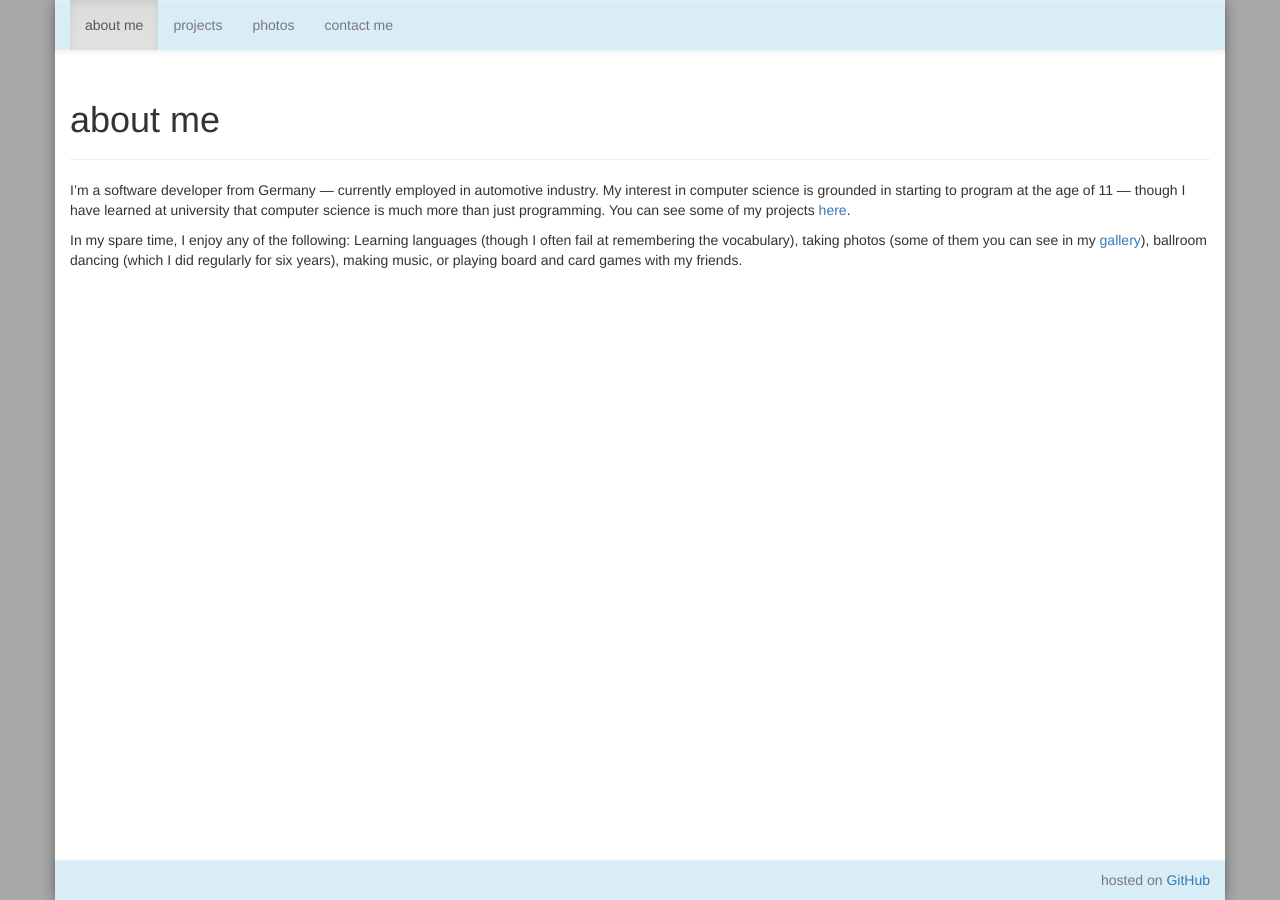
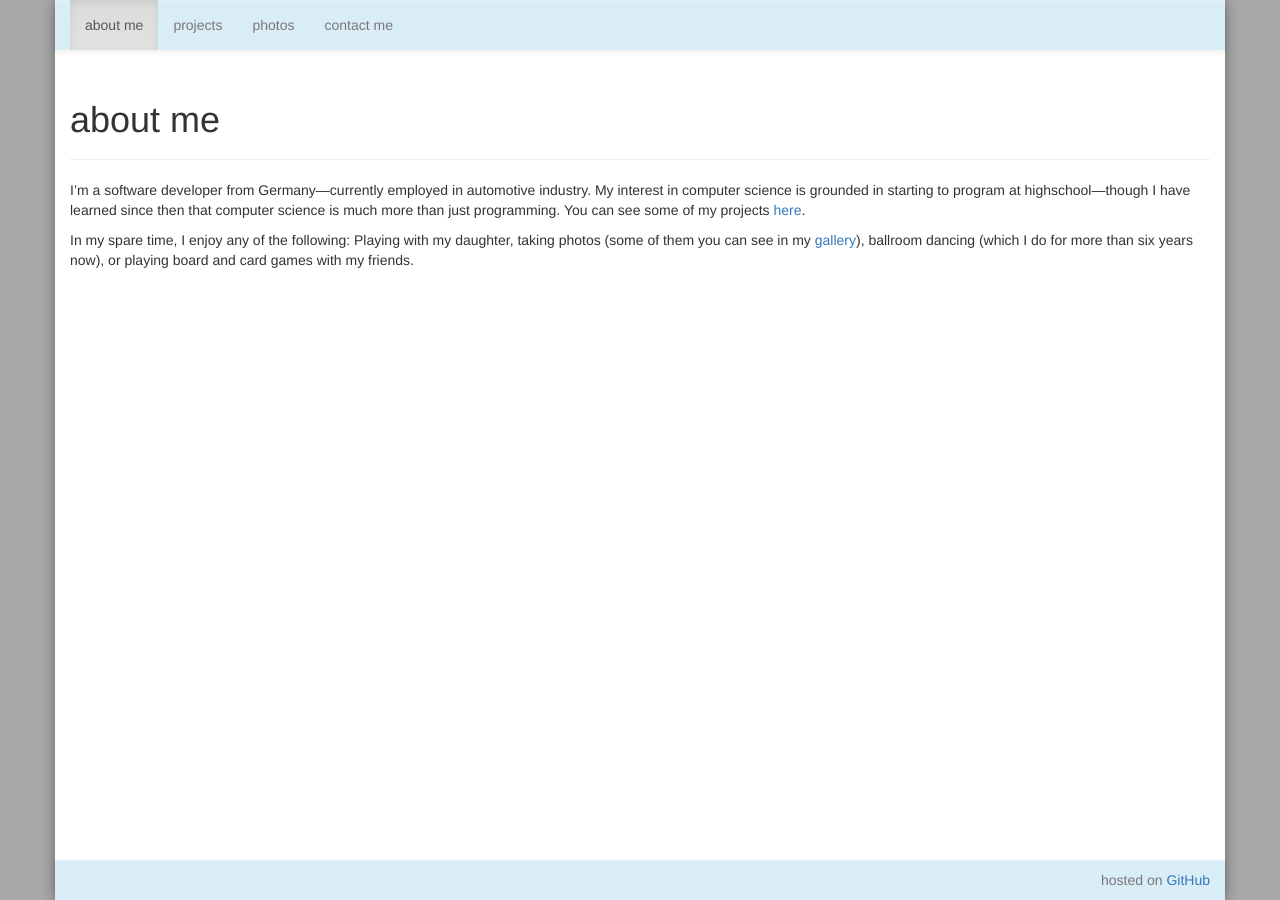
Before and after one commit to winniehell-wasteland/winniehell.de, a Jekyll site: the page built from index.md, in a window 1280 px wide. Built offline with Jekyll 4.4.1, drawn with Linux system fonts in a browser that asks for light colours; nearby versions of some CDN libraries; comment, search, counter and statistics services are not loaded.

Commit message:
Update index.md

```diff
--- a/index.md
+++ b/index.md
@@ -3,13 +3,12 @@ index: 1
 layout: page
 title: about me
 ---
-I'm a software developer from Germany &mdash; currently employed in automotive
+I'm a software developer from Germany&mdash;currently employed in automotive
 industry. My interest in computer science is grounded in starting to program at
-the age of 11 &mdash; though I have learned at university that computer science
+highschool&mdash;though I have learned since then that computer science
 is much more than just programming. You can see some of my projects
 [here](/projects/).
 
-In my spare time, I enjoy any of the following: Learning languages (though I
-often fail at remembering the vocabulary), taking photos (some of them you can
-see in my [gallery](/gallery/)), ballroom dancing (which I did regularly for six
-years), making music, or playing board and card games with my friends.
+In my spare time, I enjoy any of the following: Playing with my daughter, taking photos
+(some of them you can see in my [gallery](/gallery/)), ballroom dancing (which I do for
+more than six years now), or playing board and card games with my friends.
```
